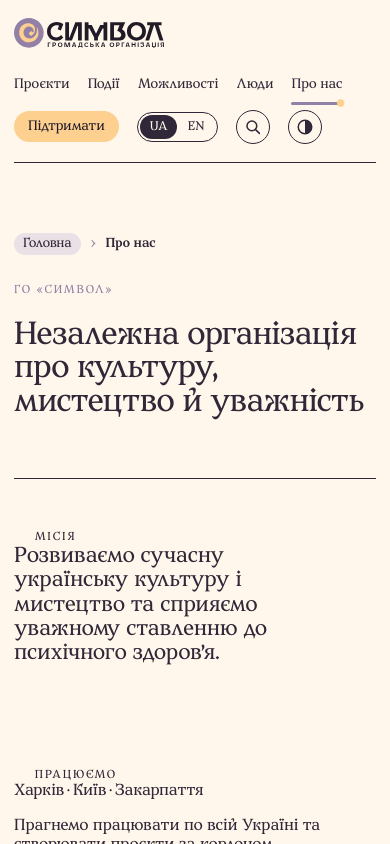
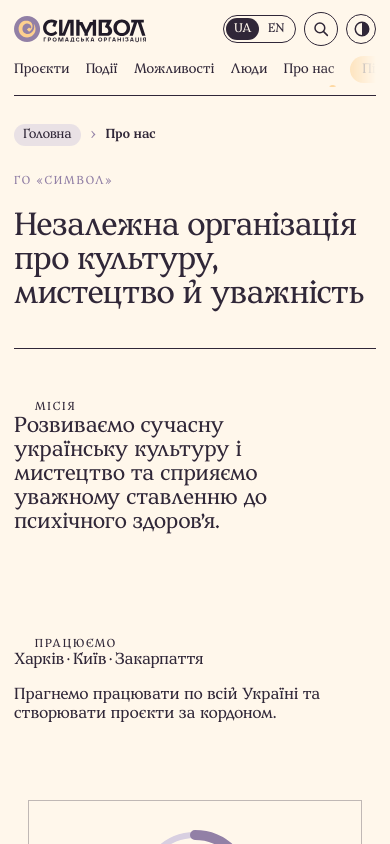
Before and after one commit to NGO-Symbol/ngosymbol-website, a Nuxt app in the folder apps/main/: page /about in a window 390 px wide. Shown: the top 844 px of the page. Built offline with nearby package versions, Linux system fonts and the light colour scheme.

Commit message:
Main site on phones: switches beside the logo, sections with «Підтримати» in one sideways row, less space above pages (#31)
Co-authored-by: Claude Opus 5.5 <noreply@anthropic.com>

```diff
--- a/apps/main/app/assets/css/main.css
+++ b/apps/main/app/assets/css/main.css
@@ -32,9 +32,10 @@ html[data-page-theme="documents"] .lang-switch, html[data-page-theme="documents"
 html[data-page-theme="documents"] .lang-switch a[aria-current] { color: var(--docs-paper); }
 html[data-page-theme="documents"] .nav-ink { border-radius: 0; }
 .wordmark { display: inline-flex; align-items: center; gap: 10px; text-decoration: none; font-weight: 500; letter-spacing: .12em; }
-.site-header nav { display: flex; align-items: center; gap: clamp(14px, 2.2vw, 32px); font-size: .85rem; }
+.site-header nav { display: flex; align-items: center; gap: clamp(14px, 2.2vw, 32px); font-size: .85rem; margin-left: auto; }
+.header-tools { display: flex; align-items: center; gap: 12px; margin-left: calc(clamp(14px, 2.2vw, 32px) - 24px); font-size: .85rem; }
 .site-header nav { position: relative; }
-.site-header nav a { text-decoration: none; }
+.site-header nav a, .header-tools a { text-decoration: none; }
 /* Tabs: on hover the label rolls up to a violet copy; the active tab has a sliding ink bar; a click springs. */
 .nav-tab { position: relative; display: inline-block; padding-block: 4px; }
 .nav-tab__label { display: inline-block; overflow: hidden; vertical-align: bottom; line-height: 1.3; }
@@ -512,8 +513,22 @@ html.reveal-ready [data-reveal]:not(.is-visible) { opacity: 0; transform: transl
 @keyframes mark-unwind { 40% { transform: rotate(180deg) scale(.6); } }
 
 @media (max-width: 820px) {
-  .site-header { align-items: flex-start; padding-block: 18px; }
-  .site-header nav { justify-content: flex-end; flex-wrap: wrap; }
+  /* Phones and tablets: the logo and the switches share the first line, the sections (with «Підтримати») scroll
+     sideways in the second; less space above the page. */
+  .site-header { flex-wrap: wrap; align-items: center; gap: 10px 12px; min-height: 0; padding-block: 12px 8px; }
+  .header-logo { width: 132px; }
+  .site-header .wordmark { flex: 0 0 132px; }
+  .header-tools { margin-left: auto; gap: 8px; }
+  .header-tools .lang-switch a { padding: 3px 8px; }
+  .header-tools .theme-toggle, .header-tools .search-toggle { width: 30px; height: 30px; }
+  .site-header nav { order: 3; flex: 1 0 100%; margin-left: 0; gap: 18px; overflow-x: auto; scrollbar-width: none; white-space: nowrap; padding-bottom: 4px; }
+  .site-header nav::-webkit-scrollbar { display: none; }
+  /* A soft fade at the right edge shows that the row goes on (to «Підтримати»). */
+  .site-header nav { mask-image: linear-gradient(90deg, #000 85%, transparent); }
+  .site-header nav.is-end { mask-image: none; }
+  .site-header nav .nav-support { padding: 5px 12px; margin-left: auto; }
+  .page { padding-block: 28px 64px; }
+  .page-title { margin-bottom: 36px; }
   .hero-bottom,.section-heading,.statement-grid,.footer-grid,.about-grid,.project-content { grid-template-columns: 1fr; }
   .project-grid,.project-grid--archive { grid-template-columns: 1fr; }
   .home-hero,.support-band__grid,.subscribe__grid { grid-template-columns: 1fr; }
@@ -535,8 +550,7 @@ html.reveal-ready [data-reveal]:not(.is-visible) { opacity: 0; transform: transl
 
 @media (max-width: 520px) {
   .container { width: min(100% - 28px, 1180px); }
-  .site-header { display: grid; }
-  .site-header nav { justify-content: flex-start; gap: 12px 18px; }
+  .site-header nav { gap: 16px; }
   .hero h1 { font-size: 3.6rem; }
   .featured { min-height: 470px; }
   .team-list > * { text-decoration: none;  grid-template-columns: 36px 1fr; }
--- a/apps/main/app/components/SiteHeader.vue
+++ b/apps/main/app/components/SiteHeader.vue
@@ -26,6 +26,14 @@ const nav = computed(() => isEn.value
 
 // Active-tab ink: a bar slides under the current section; the clicked tab gives a small spring.
 const navEl = ref<HTMLElement>()
+// Phones: the sections row scrolls sideways; its edge fade goes once the end («Підтримати») is in view.
+const navEnd = ref(false)
+function checkNavEnd() {
+  const el = navEl.value
+  if (el) navEnd.value = el.scrollLeft + el.clientWidth >= el.scrollWidth - 4
+}
+onMounted(() => { checkNavEnd(); navEl.value?.addEventListener('scroll', checkNavEnd, { passive: true }); window.addEventListener('resize', checkNavEnd) })
+onBeforeUnmount(() => { navEl.value?.removeEventListener('scroll', checkNavEnd); window.removeEventListener('resize', checkNavEnd) })
 const ink = ref({ left: 0, top: 0, width: 0, visible: false })
 const pressed = ref('')
 function moveInk() {
@@ -109,12 +117,15 @@ function toggleTheme() {
     <NuxtLink class="wordmark" :to="isEn ? '/en' : '/'" :aria-label="isEn ? 'NGO Symbol — home' : 'ГО «Символ» — головна'" @click="animateMark">
       <SymbolLogo class="header-logo" :class="markClass" @animationend="markClass = ''" />
     </NuxtLink>
-    <nav ref="navEl" :aria-label="isEn ? 'Main navigation' : 'Основна навігація'">
+    <nav ref="navEl" :class="{ 'is-end': navEnd }" :aria-label="isEn ? 'Main navigation' : 'Основна навігація'">
       <span class="nav-ink" :class="{ 'is-visible': ink.visible }" :style="{ transform: `translate(${ink.left}px, ${ink.top}px)`, width: `${ink.width}px` }" aria-hidden="true" />
       <NuxtLink v-for="item in nav" :key="item.to" :to="item.to" class="nav-tab" :class="{ 'is-pressed': pressed === item.to }" @click="press(item.to)" @animationend="pressed = ''">
         <span class="nav-tab__label"><span class="nav-tab__roll" :data-label="item.label">{{ item.label }}</span></span>
       </NuxtLink>
       <NuxtLink class="nav-support" :to="isEn ? '/en/support' : '/support'">{{ isEn ? 'Support' : 'Підтримати' }}</NuxtLink>
+    </nav>
+    <!-- Switches: beside the logo on phones, after the sections on wide screens. -->
+    <div class="header-tools">
       <div class="lang-switch" role="group" :aria-label="isEn ? 'Language' : 'Мова'" :class="{ 'is-en': isEn }">
         <span class="lang-switch__thumb" aria-hidden="true" />
         <NuxtLink :to="otherLang(false)" lang="uk" :aria-current="!isEn ? 'true' : undefined" @click="choose">UA</NuxtLink>
@@ -124,6 +135,6 @@ function toggleTheme() {
       <button type="button" class="theme-toggle" :aria-label="theme === 'dark' ? (isEn ? 'Light mode' : 'Світлий режим') : (isEn ? 'Dark mode' : 'Темний режим')" :aria-pressed="theme === 'dark'" @click="toggleTheme">
         <svg viewBox="0 0 24 24" aria-hidden="true"><circle cx="12" cy="12" r="9" /><path d="M12 3a9 9 0 0 1 0 18z" /></svg>
       </button>
-    </nav>
+    </div>
   </header>
 </template>
```
Also changed, not shown: 1 other file (tests, documents, lock files or other folders).
